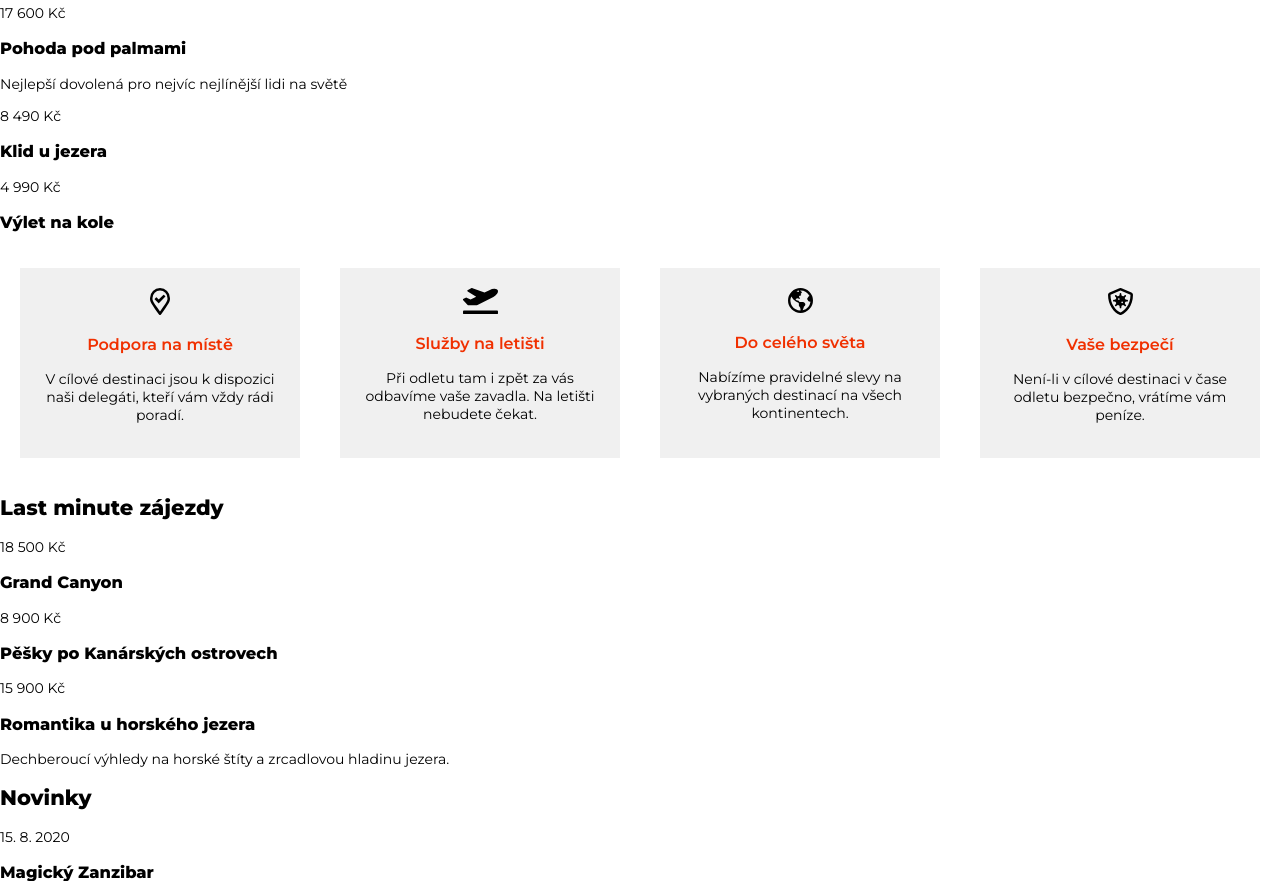
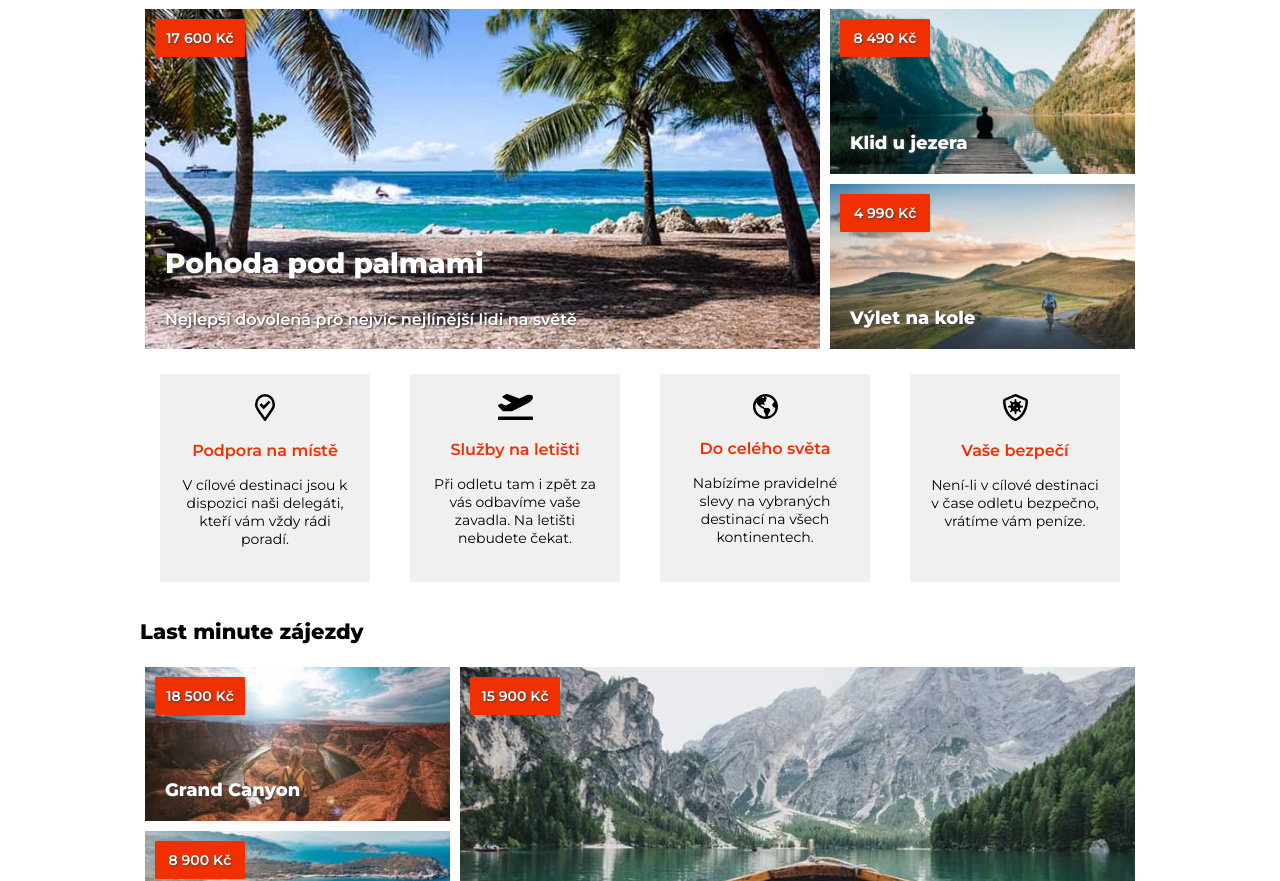
Before and after one commit to HTML-a-CSS-2-Podzim-2021-Online/cestovka-VendulaVankova, a plain HTML site: page index.html in a window 1280 px wide. Shown: the part 94-975 px from the top of the page. Drawn offline with Linux system fonts and the light colour scheme.

Commit message:
Cestovka - neresponzivní verze

```diff
--- a/all.css
+++ b/all.css
@@ -1,29 +1,6 @@
 @import url(common.css);
 @import url(navbar.css);
-@import url(tiles.css);
+@import url(offer.css);
 @import url(services.css);
 @import url(news.css);
 @import url(footer.css);
-
-
-
-
-
-.services {
-    display: flex;
-    text-align: center;
-}
-
-.service-card {
-    align-items: center;
-    background-color: var(--light-grey);
-    width: 25%;
-    padding: 20px;
-    margin: 20px;
-}
-
-.service-card__title {
-    color: var(--brand-color);
-    font-size: 16px;
-    font-weight: 600;
-}
--- a/common.css
+++ b/common.css
@@ -3,15 +3,13 @@
     --light-grey: rgb(240, 240, 240);
 }
 
-
-* {
-    box-sizing: border-box;
-}
+html { box-sizing: border-box; }
+*, :after, :before { box-sizing: inherit; }
 
 body {
     font-family: 'Montserrat', sans-serif;
     font-size: 14px;
-    max-width: 1600px;
+    max-width: 1000px;
 	margin: 0 auto;
     padding: 0;
 }
--- a/index.html
+++ b/index.html
@@ -15,7 +15,8 @@
 
 	<!-- navbar -->
 	<div class="navbar">
-		<div class="navbar__logo">Cestovka</div>
+		<!--<div class="navbar__logo">Cestovka</div>-->
+		<img src="podklady/logo.svg" alt="Logo Cestovky">
 		<ul class="navbar__menu">
 			<li class="navbar__item">
 				<a class="navbar__link" href="#last-minute">Last minute</a></li>
@@ -32,20 +33,25 @@
 
 		<div class="offer-tiles">
 
-			<div class="tile">
+			<div class="tile tile--big tile--big-palmy">
 				<div class="tile__price-tag">17 600 Kč</div>
-				<h3 class="tile__title">Pohoda pod palmami</h3>
-				<p class="tile_content">Nejlepší dovolená pro nejvíc nejlínější lidi na světě</p>
+				<div class="meta-tile__content">
+					<h3 class="tile__title tile__title--big">Pohoda pod palmami</h3>
+					<p class="tile__text">Nejlepší dovolená pro nejvíc nejlínější lidi na světě</p>
+				</div>
 			</div>
 
-			<div class="tile">
+			<div class="meta-tile--small">
+
+				<div class="tile tile--small tile--small-jezero">
 					<div class="tile__price-tag">8 490 Kč</div>
-				<h3 class="tile__title">Klid u jezera</h3>
+					<h3 class="tile__title tile__title--small">Klid u jezera</h3>
 				</div>
 
-			<div class="tile">
+				<div class="tile tile--small tile--small-nakole">
 					<div class="tile__price-tag">4 990 Kč</div>
-				<h3 class="tile__title">Výlet na kole</h3>
+					<h3 class="tile__title tile__title--small">Výlet na kole</h3>
+				</div>
 			</div>
 
 		</div>
@@ -87,24 +93,32 @@
 
 		<div class="offer-tiles">
 
-			<div class="tile">
+			<div class="meta-tile--small">
+
+				<div class="tile tile--small tile--small-podkova">
 					<div class="tile__price-tag">18 500 Kč</div>
-				<h3 class="tile__title">Grand Canyon</h3>
+					<h3 class="tile__title tile__title--small">Grand Canyon</h3>
 				</div>
 
-			<div class="tile">
+				<div class="tile tile--small tile--small-zatoka">
 					<div class="tile__price-tag">8 900 Kč</div>
-				<h3 class="tile__title">Pěšky po Kanárských ostrovech</h3>
+					<h3 class="tile__title tile__title--small">Pěšky po Kanárských ostrovech</h3>
 				</div>
 
-			<div class="tile">
+			</div>
+
+			<div class="tile tile--big tile--big-lodicka">
 				<div class="tile__price-tag">15 900 Kč</div>
-				<h3 class="tile__title">Romantika u horského jezera</h3>
-				<p class="tile_content">Dechberoucí výhledy na horské štíty a zrcadlovou hladinu jezera.</p>
+				<div class="meta-tile__content">
+					<h3 class="tile__title tile__title--big">Romantika u horského jezera</h3>
+					<p class="tile__text">Dechberoucí výhledy na horské štíty a zrcadlovou hladinu jezera.</p>
+				</div>
 			</div>
 
 		</div>
 	</div>
+
+
 	<!-- news -->
 
 	<div class="news">
--- a/navbar.css
+++ b/navbar.css
@@ -3,13 +3,14 @@
     display: flex;
 }
 
-.navbar__logo {
+/*.navbar__logo {
     color: var(--brand-color);
     text-transform: uppercase;
     font-weight: 800;
     font-size: 36px;
     padding-left: 20px;
-}
+}*/
+
 
 .navbar__menu {
     list-style: none;
--- a/news.css
+++ b/news.css
@@ -0,0 +1,23 @@
+.news-cards {
+    display: flex;
+    text-align: left;
+}
+
+.news-card {
+    background-color: var(--light-grey);
+    width: calc(100 / 3);
+    padding: 20px;
+    margin: 20px;
+}
+
+.news-card__title {
+    color: var(--brand-color);
+    font-size: 16px;
+    font-weight: 600;
+}
+
+.news-card__date {
+    color: #b4b4b4;
+    font-size: 16px;
+    font-weight: 600;
+}
--- /dev/null
+++ b/offer.css
@@ -0,0 +1,88 @@
+.offer-tiles {
+    display: flex;
+    min-height: 350px;
+}
+
+.tile {
+    display: flex;
+    background-repeat: no-repeat;
+    background-position: center;
+    background-size: cover;
+    color: white;
+    text-shadow: 1px 1px 2px rgb(68, 68, 68);
+    margin: 5px;
+}
+
+.tile--big-palmy {
+    background-image: url(podklady/palmy.jpg);
+}
+
+.tile--small-jezero {
+    background-image: url(podklady/jezero.jpg);
+}
+
+.tile--small-nakole {
+    background-image: url(podklady/nakole.jpg);
+}
+
+.tile--small-podkova {
+    background-image: url(podklady/podkova.jpg);
+}
+
+.tile--small-zatoka {
+    background-image: url(podklady/zatoka.jpg);
+}
+
+.tile--big-lodicka {
+    background-image: url(podklady/lodicka.jpg);
+}
+
+.tile__title--big {
+    font-size: 28px;
+    font-weight: 800;
+}
+
+.tile__title--small {
+    font-size: 18px;
+    font-weight: 800;
+}
+
+.tile__title, .tile__text {
+    margin: 10px;
+    padding: 10px;
+}
+
+.tile__text {
+    font-size: 16px;
+    font-weight: 600;
+}
+
+.tile__price-tag {
+    background-color: var(--brand-color);
+    border-radius: 2%;
+    margin: 10px;
+    padding: 10px;
+    box-shadow: 0px 0px 5px -3px rgb(68, 68, 68);
+    width: 90px;
+    text-align: center;
+    font-weight: 600;
+}
+
+.tile--big {
+    flex-direction: column;
+    justify-content: space-between;
+    flex: 1 1 calc(66% - 10px);
+    max-height: 378px;
+}
+
+.meta-tile--small {
+    display: flex;
+    flex-wrap: wrap;
+    flex: 1 1 calc(30% - 10px);
+}
+
+.tile--small {
+    flex-direction: column;
+    justify-content: space-between;
+    flex: 1 1 100%;
+}
--- a/services.css
+++ b/services.css
@@ -0,0 +1,17 @@
+.services {
+    display: flex;
+    text-align: center;
+}
+
+.service-card {
+    background-color: var(--light-grey);
+    width: 25%;
+    padding: 20px;
+    margin: 20px;
+}
+
+.service-card__title {
+    color: var(--brand-color);
+    font-size: 16px;
+    font-weight: 600;
+}
```
Also changed, not shown: tiles.css (deleted). Lines whose indentation alone changed are shown as unchanged.
